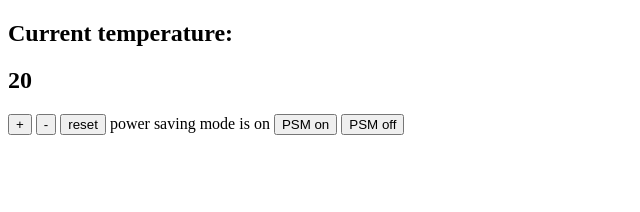
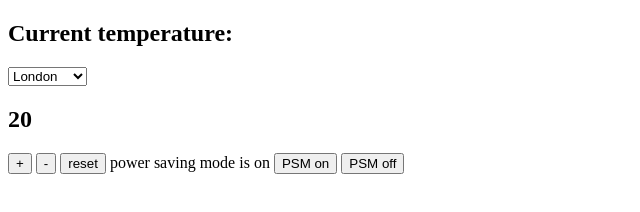
Before and after one commit to tobyjessup/thermostat_JS, a plain HTML site: page src/index.html in a window 1280 px wide. Shown: the whole page, without its empty margins (0-640 px from the left). Drawn offline with Linux system fonts and the light colour scheme; no server answers.

Commit message:
weater api - add 4 cities to chose weather from

```diff
--- a/src/index.html
+++ b/src/index.html
@@ -9,6 +9,14 @@
   <body>
     <section>
       <h1>Current temperature: <span id="current-temperature"></span></h1>
+      <select id="current-city">
+        <option value="London">London</option>
+        <option value="New york">New York</option>
+        <option value="Paris">Paris</option>
+        <option value="Tokyo">Tokyo</option>
+      </select>
+    </section>
+    <section>
       <h1 id="temperature"></h1>
       <p>
         <button id="temperature-up">+</button>
--- a/src/js/interface.js
+++ b/src/js/interface.js
@@ -1,12 +1,26 @@
 document.addEventListener("DOMContentLoaded", function() {
 
-  fetch('http://api.openweathermap.org/data/2.5/weather?q=London,uk&appid=a3d9eb01d4de82b9b8d0849ef604dbed&units=metric')
-  .then(function(response){
-    return response.json()
-  })
-  .then(function(data) {
-    document.querySelector('#current-temperature').innerText = data.main.temp;
+  // fetch('http://api.openweathermap.org/data/2.5/weather?q=London,uk&appid=a3d9eb01d4de82b9b8d0849ef604dbed&units=metric')
+  // .then(function(response){
+  //   return response.json()
+  // })
+  // .then(function(data) {
+  //   document.querySelector('#current-temperature').innerText = data.main.temp;
+  // });
+
+  document.querySelector('#current-city').addEventListener('change', function(event){
+    const city = event.target.value
+    const url = `http://api.openweathermap.org/data/2.5/weather?q=${city}&appid=a3d9eb01d4de82b9b8d0849ef604dbed&units=metric`
+    fetch(url)
+      .then(function(response){
+        return response.json()
+      })
+      .then(function(data) {
+        document.querySelector('#current-temperature').innerText = data.main.temp;
+    });
   });
+
+
 
   function updateTemperature() {
     document.querySelector('#temperature').innerText = thermostat.temperature;
```
